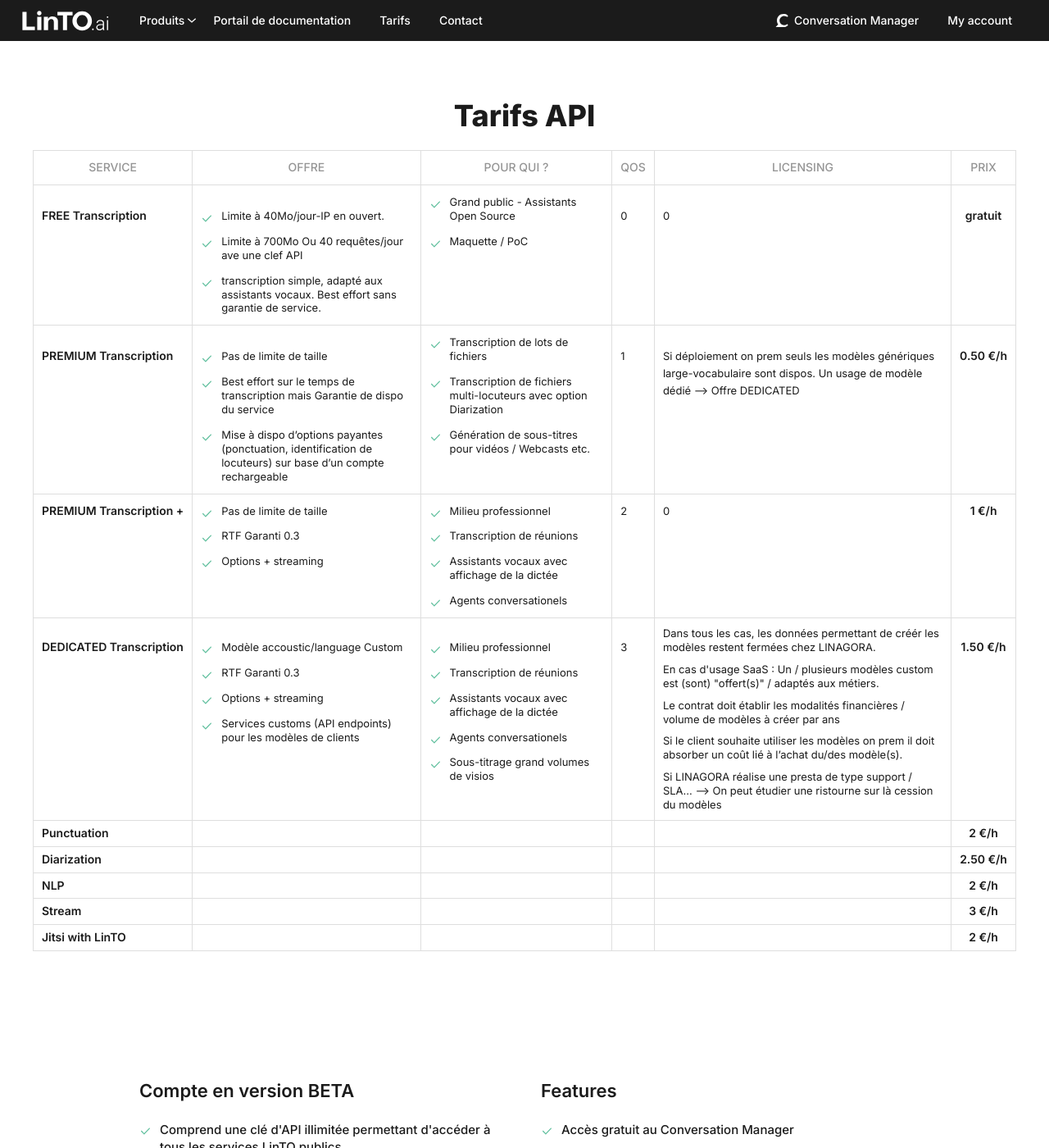
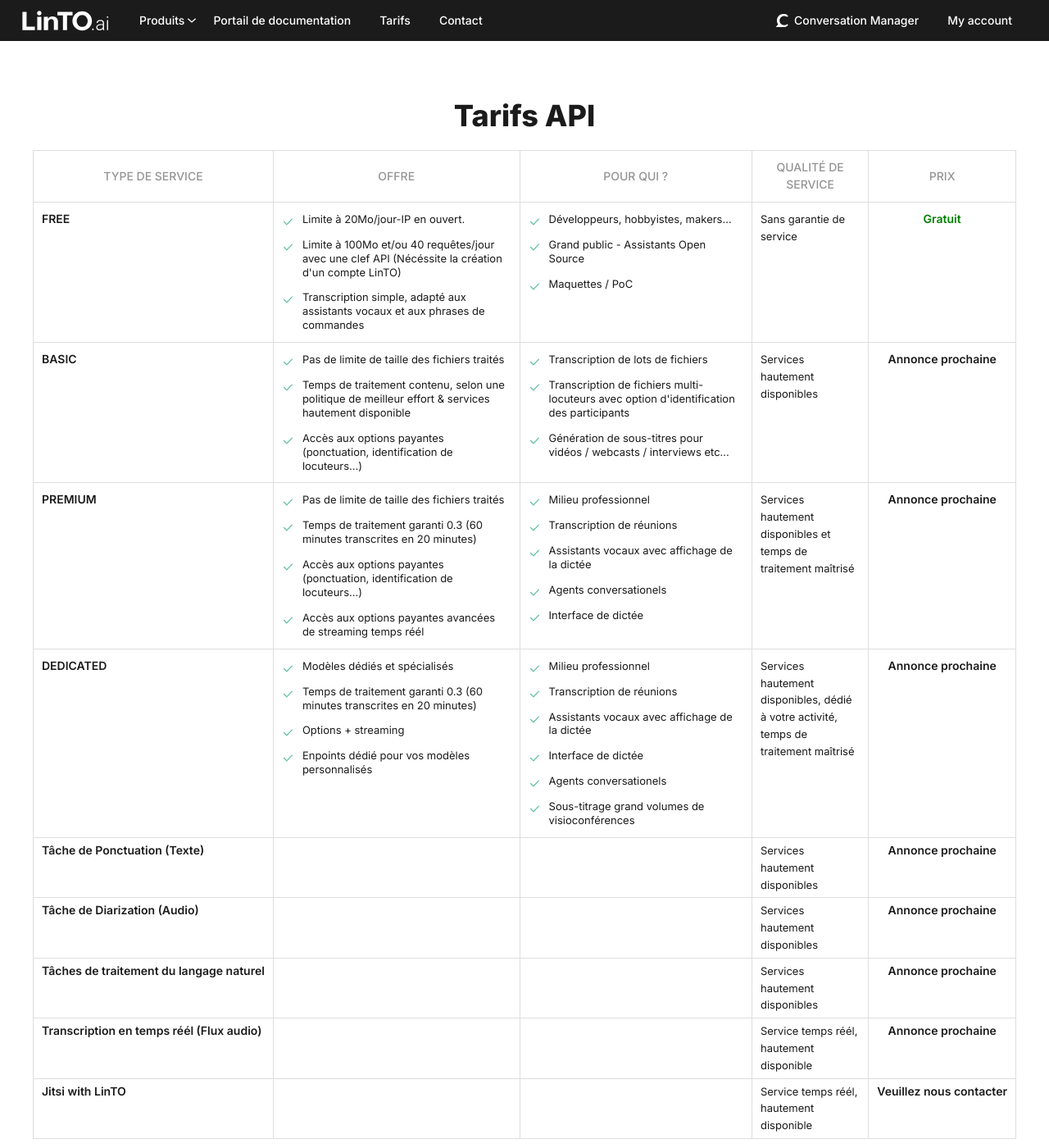
Before and after one commit to linto-ai/homepage-website, a Jekyll site: the page built from pricing.markdown, in a window 1280 px wide and 1400 px high. Shown: the whole window at 82% size. Built offline with Jekyll 4.4.1, drawn with Linux system fonts in a browser that asks for light colours; some of the changed text lies outside the part shown.

Commit message:
Content focused update

```diff
--- a/pricing.markdown
+++ b/pricing.markdown
@@ -13,63 +13,62 @@
     <h1 class="big-title centered">Tarifs API</h1>
       <table id="pricing-table">
         <thead>
-          <th>Service</th>
+          <th>Type de service</th>
           <th>Offre</th>
           <th>Pour qui ?</th>
-          <th>QoS</th>
-          <th>Licensing</th>
+          <th>Qualité de service</th>
           <th>Prix</th>
         </thead>
         <tbody>
           <!-- FREE Transcription -->
           <tr>
-            <td class="service-name">FREE Transcription</td>
+            <td class="service-name">FREE</td>
             <td>
               <ul>
-                <li>Limite à 40Mo/jour-IP en ouvert.</li>
-                <li>Limite à 700Mo Ou 40 requêtes/jour ave une clef API</li>
-                <li>transcription simple, adapté aux assistants vocaux. Best effort sans garantie de service.</li>
+                <li>Limite à 20Mo/jour-IP en ouvert.</li>
+                <li>Limite à 100Mo et/ou 40 requêtes/jour avec une clef API (Nécéssite la création d'un compte LinTO)</li>
+                <li>Transcription simple, adapté aux assistants vocaux et aux phrases de commandes</li>
               </ul>
             </td>
             <td>
               <ul>
+                <li>Développeurs, hobbyistes, makers...</li>
                 <li>Grand public - Assistants Open Source</li>
-                <li>Maquette / PoC</li>
+                <li>Maquettes / PoC</li>
               </ul>
             </td>
-            <td>0</td>
-            <td>0</td>
-            <td class="price">gratuit</td>
+            <td>Sans garantie de service</td>
+            <td class="price" style="color:green;"><b>Gratuit</b></td>
           </tr>
           <!-- PREMIUM Transcription -->
           <tr>
-            <td class="service-name">PREMIUM Transcription</td>
+            <td class="service-name">BASIC</td>
             <td>
               <ul>
-                <li>Pas de limite de taille</li>
-                <li>Best effort sur le temps de transcription mais Garantie de dispo du service </li>
-                <li> Mise à dispo d’options payantes (ponctuation, identification de locuteurs) sur base d’un compte rechargeable</li>
+                <li>Pas de limite de taille des fichiers traités</li>
+                <li>Temps de traitement contenu, selon une politique de meilleur effort & services hautement disponible</li>
+                <li>Accès aux options payantes (ponctuation, identification de locuteurs...)</li>
               </ul>
             </td>
             <td>
               <ul>
                 <li>Transcription de lots de fichiers</li>
-                <li>Transcription de fichiers multi-locuteurs avec option Diarization</li>
-                <li>Génération de sous-titres pour vidéos / Webcasts etc.</li>
+                <li>Transcription de fichiers multi-locuteurs avec option d'identification des participants</li>
+                <li>Génération de sous-titres pour vidéos / webcasts / interviews etc...</li>
               </ul>
             </td>
-            <td>1</td>
-            <td>Si déploiement on prem seuls les modèles génériques large-vocabulaire sont dispos. Un usage de modèle dédié —> Offre DEDICATED</td>
-            <td class="price">0.50 €/h</td>
+            <td>Services hautement disponibles</td>
+            <td class="price">Annonce prochaine</td>
           </tr>
           <!-- PREMIUM Transcription + -->
           <tr>
-            <td class="service-name">PREMIUM Transcription +</td>
+            <td class="service-name">PREMIUM</td>
             <td>
               <ul>
-                <li>Pas de limite de taille</li>
-                <li>RTF Garanti 0.3</li>
-                <li> Options + streaming</li>
+                <li>Pas de limite de taille des fichiers traités</li>
+                <li>Temps de traitement garanti 0.3 (60 minutes transcrites en 20 minutes)</li>
+                <li>Accès aux options payantes (ponctuation, identification de locuteurs...)</li>
+                <li>Accès aux options payantes avancées de streaming temps réél</li>
               </ul>
             </td>
             <td>
@@ -78,21 +77,21 @@
                 <li>Transcription de réunions</li>
                 <li>Assistants vocaux avec affichage de la dictée</li>
                 <li>Agents conversationels</li>
+                <li>Interface de dictée</li>
               </ul>
             </td>
-            <td>2</td>
-            <td>0</td>
-            <td class="price">1 €/h</td>
+            <td>Services hautement disponibles et temps de traitement maîtrisé</td>
+            <td class="price">Annonce prochaine</td>
           </tr>
           <!-- DEDICATED Transcription -->
           <tr>
-            <td class="service-name">DEDICATED Transcription</td>
+            <td class="service-name">DEDICATED</td>
             <td>
               <ul>
-                <li>Modèle accoustic/language Custom</li>
-                <li>RTF Garanti 0.3</li>
-                <li> Options + streaming</li>
-                <li>Services customs (API endpoints) pour les modèles de clients</li>
+                <li>Modèles dédiés et spécialisés</li>
+                <li>Temps de traitement garanti 0.3 (60 minutes transcrites en 20 minutes)</li>
+                <li>Options + streaming</li>
+                <li>Enpoints dédié pour vos modèles personnalisés</li>
               </ul>
             </td>
             <td>
@@ -100,65 +99,53 @@
                 <li>Milieu professionnel</li>
                 <li>Transcription de réunions</li>
                 <li>Assistants vocaux avec affichage de la dictée</li>
+                <li>Interface de dictée</lI>
                 <li>Agents conversationels</li>
-                <li>Sous-titrage grand volumes de visios</li>
+                <li>Sous-titrage grand volumes de visioconférences</li>
               </ul>
             </td>
-            <td>3</td>
-            <td>
-              <p>Dans tous les cas, les données permettant de créér les modèles restent fermées chez LINAGORA.</p>
-              <p>En cas d'usage SaaS : Un / plusieurs modèles custom est (sont) "offert(s)" / adaptés aux métiers.</p>
-              <p>Le contrat doit établir les modalités financières / volume de modèles à créer par ans</p>
-              <p>Si le client souhaite utiliser les modèles on prem il doit absorber un coût lié à l’achat du/des modèle(s).</p>
-              <p>Si LINAGORA réalise une presta de type support / SLA... —> On peut étudier une ristourne sur là cession du modèles
-              </p>
-            </td>
-            <td class="price">1.50 €/h</td>
+            <td>Services hautement disponibles, dédié à votre activité, temps de traitement maîtrisé</td>
+            <td class="price">Annonce prochaine</td>
           </tr>
           <!-- Punctuation -->
           <tr>
-            <td class="service-name">Punctuation</td>
+            <td class="service-name">Tâche de Ponctuation (Texte)</td>
             <td></td>
             <td></td>
-            <td></td>
-            <td></td>
-            <td class="price">2 €/h</td>
+            <td>Services hautement disponibles </td>
+            <td class="price">Annonce prochaine</td>
           </tr>
           <!-- Diariazation -->
           <tr>
-            <td class="service-name">Diarization</td>
+            <td class="service-name">Tâche de Diarization (Audio)</td>
             <td></td>
             <td></td>
-            <td></td>
-            <td></td>
-            <td class="price">2.50 €/h</td>
+            <td>Services hautement disponibles </td>
+            <td class="price">Annonce prochaine</td>
           </tr>
           <!-- NLP -->
           <tr>
-            <td class="service-name">NLP</td>
+            <td class="service-name">Tâches de traitement du langage naturel</td>
             <td></td>
             <td></td>
-            <td></td>
-            <td></td>
-            <td class="price">2 €/h</td>
+            <td>Services hautement disponibles </td>
+            <td class="price">Annonce prochaine</td>
           </tr>
          <!-- Stream -->
           <tr>
-            <td class="service-name">Stream</td>
+            <td class="service-name">Transcription en temps réél (Flux audio)</td>
             <td></td>
             <td></td>
-            <td></td>
-            <td></td>
-            <td class="price">3 €/h</td>
+            <td>Service temps réél, hautement disponible</td>
+            <td class="price">Annonce prochaine</td>
           </tr>
           <!-- Jitsi with LinTO -->
           <tr>
             <td class="service-name">Jitsi with LinTO</td>
             <td></td>
             <td></td>
-            <td></td>
-            <td></td>
-            <td class="price">2 €/h</td>
+            <td>Service temps réél, hautement disponible </td>
+            <td class="price">Veuillez nous contacter</td>
           </tr>
         </tbody>
       </table>
@@ -168,17 +155,16 @@
     <div class="container">
       <div class="flex row">
         <div class="flex1 flex col padding-20">
-          <h3>Compte en version BETA</h3>
+          <h3>Participer au programme LinTO Beta</h3>
           <ul>
-            <li>Comprend une clé d'API illimitée permettant d'accéder à tous les services LinTO publics.</li>
+            <li>Comprend une clé d'API illimitée permettant d'accéder à tous les types de services LinTO</li>
             <li class="cross">Ne comprend pas de garantie de service</li>
             <li class="cross">Peut être interrompu à n'importe quel moment</li>
           </ul>
         </div>
         <div class="flex1 flex col padding-20">
-          <h3>Features</h3>
+          <h3>Pour quoi ?</h3>
           <ul>
-            <li>Accès gratuit au Conversation Manager</li>
             <li>Utilisations illimitée des APIs</li>
             <li>Transcription</li>
             <li>Identification des locuteurs</li>
@@ -187,6 +173,15 @@
             <li>Export aux formats Txt, Json, sous-titres</li>
           </ul>
         </div>
+        <div class="flex1 flex col padding-20">
+          <h3>Après la Beta publique ?</h3>
+          <ul>
+            <li>Votre compte est conservé</li>
+            <li>Compte prépayé ou paiement par CB</li>
+            <li>Accès aux services Basic et Premium</li>
+            <li>Usega des options payantes</li>
+          </ul>
+        </div>
       </div>
     </div>
   </section>
```
Also changed, not shown: index.markdown (+5 -4 lines), my-account.markdown (+9 -4 lines), produits/linto-for-meeting.markdown (+14 -3 lines).
